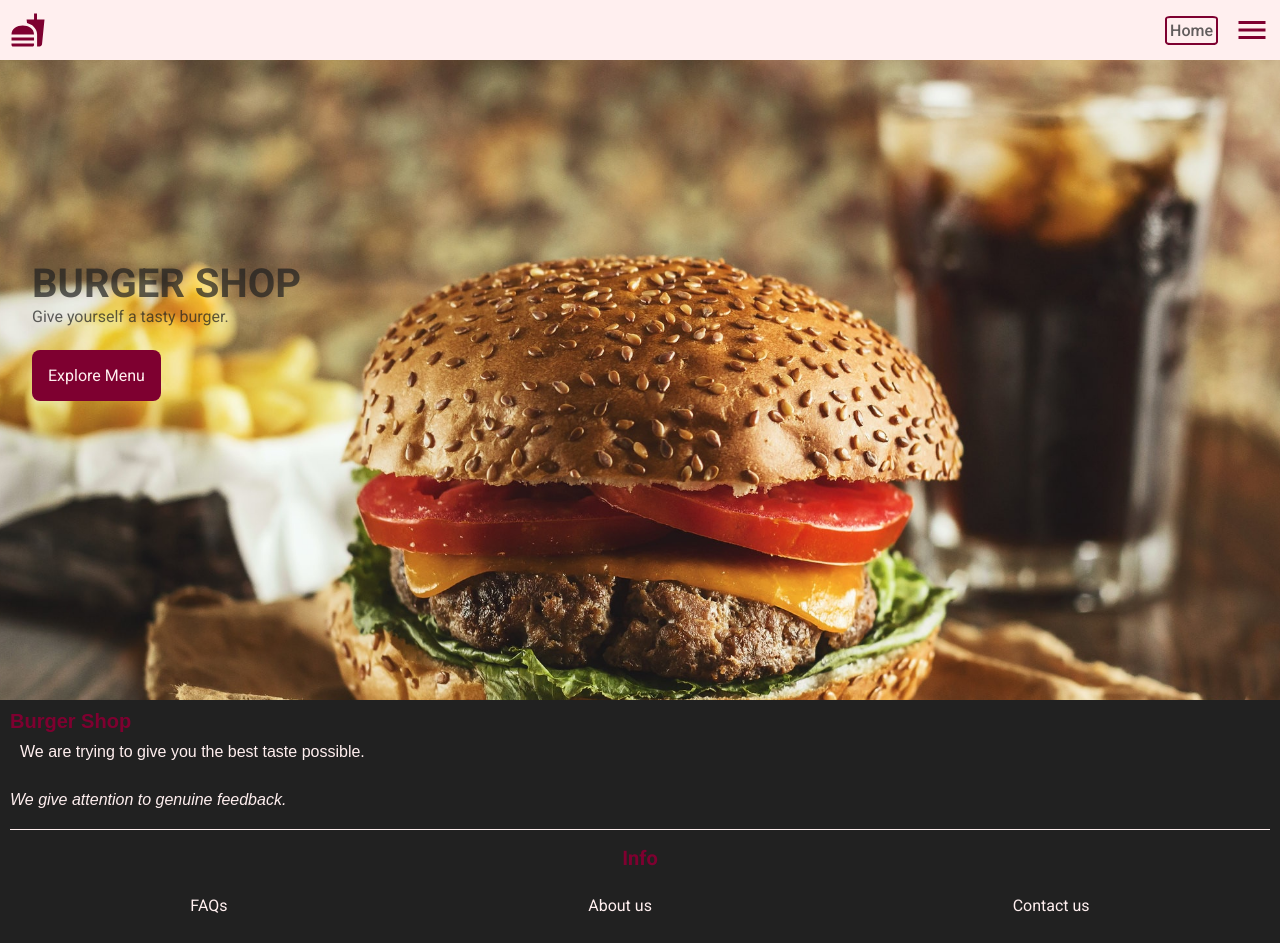
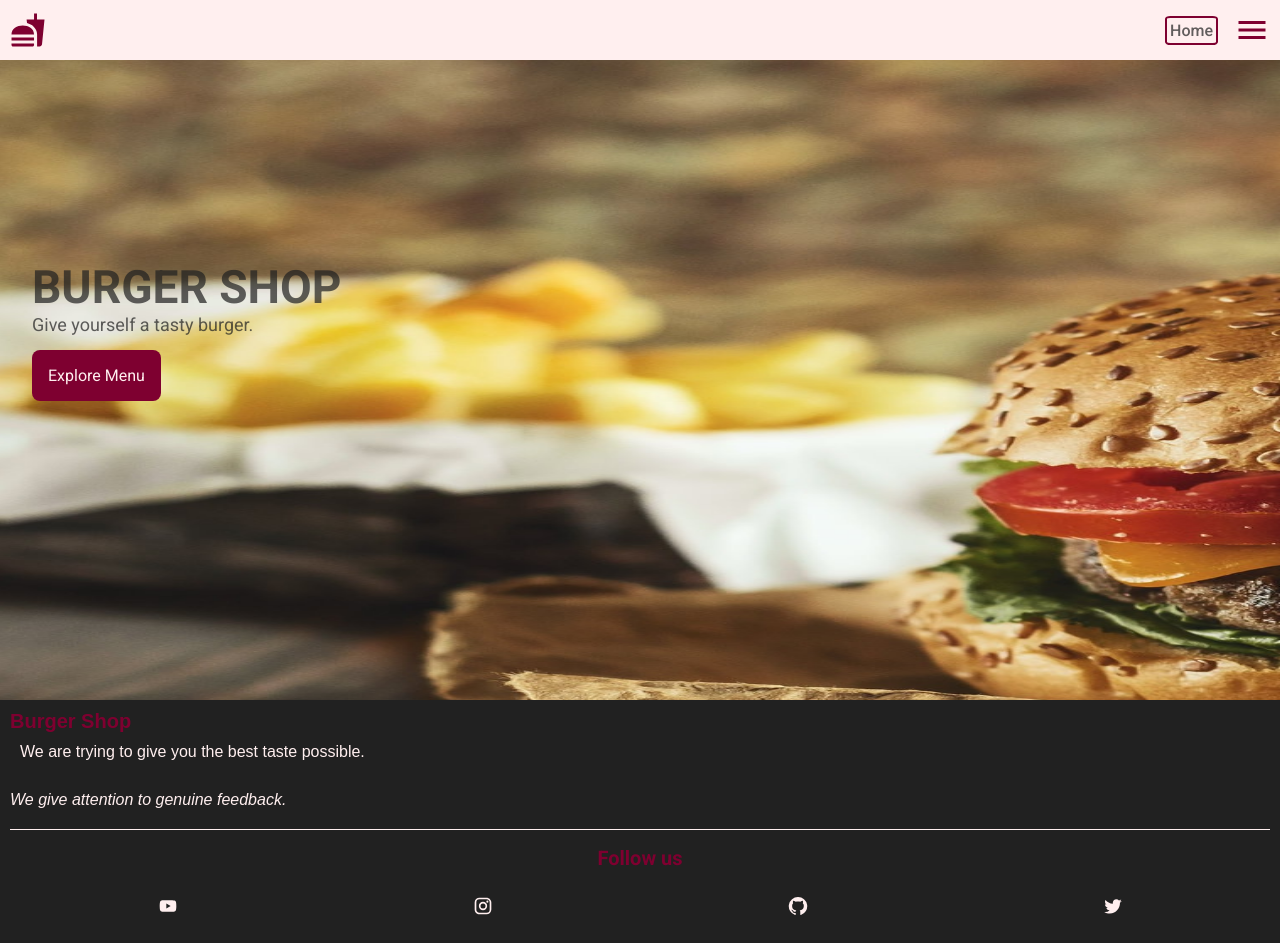
Before and after one commit to LuisCar09/Burger-shop, a React (Create React App) app: page / in a window 1280 px wide. Shown: the top 943 px of the page. Built offline with nearby package versions, Linux system fonts and the light colour scheme.

Commit message:
Fix home section, fix size

```diff
--- a/src/components/Layout/Footer.jsx
+++ b/src/components/Layout/Footer.jsx
@@ -1,4 +1,4 @@
-import React from "react";
+import React, { useState,useEffect } from "react";
 import Stack from '@mui/material/Stack';
 import YouTubeIcon from '@mui/icons-material/YouTube';
 import InstagramIcon from '@mui/icons-material/Instagram';
@@ -8,8 +8,24 @@ import { Link } from "react-router-dom";
 
 const Footer = () => {
     const date = new Date().getFullYear()
+    const [width,setWidth] = useState(window.innerWidth)
 
     const info = ['FAQs','About us', 'Contact us']
+
+    // Función para manejar cambios en el tamaño de la ventana
+    const handlerSize = () => {
+        setWidth(window.innerWidth)
+    }
+
+    // Agregar un event listener cuando el componente se monta
+    useEffect(()=>{
+        window.addEventListener('resize',handlerSize)
+
+        // Limpiar el event listener cuando el componente se desmonta
+        return () => {window.removeEventListener('resize',handlerSize)}
+
+    },[])// El segundo argumento vacío asegura que el efecto se ejecute solo una vez al montar/desmontar el componente
+
     return(
         <footer className="footer">
 
@@ -22,10 +38,8 @@ const Footer = () => {
 
         <aside className="footer__social-media" >
 
-        <h5>Info</h5>
-        <ul>
-            {info.map((inf)=> { return <li><Link>{inf}</Link></li>})}
-        </ul>
+        {width > 720 ? null : <h5>Info</h5>}
+        {width > 720 ? null : <ul>{info.map((inf)=> { return <li><Link>{inf}</Link></li>})}</ul>}
 
 
 
--- a/src/components/home/Home.jsx
+++ b/src/components/home/Home.jsx
@@ -1,7 +1,11 @@
 import React from "react";
 import { Link } from "react-router-dom";
 
+
+
 const Home = () => {
+
+
     return (
         <div className="home">
             <div>
--- a/src/styles/footer.scss
+++ b/src/styles/footer.scss
@@ -66,3 +66,6 @@
 
     }
 }
+@media screen and (max-width:420px) {
+
+}
--- a/src/styles/home.scss
+++ b/src/styles/home.scss
@@ -36,9 +36,43 @@
         z-index: -1;
         position: absolute;
         height: calc(100vh + 5rem);
-        width: calc(100vw + 50px);
+        width: calc(100vw + 5rem);
         top: -3rem;
         left: -3rem;
 
     }
 }
+@media screen and (min-width: 410px) {
+    .home{
+        >div{
+
+            >h1{
+                font-size: 4.6rem;
+            }
+            >p{
+            font-size: 1.8rem;
+            }
+        }
+        &::before{
+            // height: calc(100vh + 10rem);
+            background-size: 260% 100%;
+        }
+    }
+}
+@media screen and (min-width: 425px) {
+    .home{
+        >div{
+
+            >h1{
+                font-size: 4.6rem;
+            }
+            >p{
+            font-size: 1.8rem;
+            }
+        }
+        &::before{
+            // height: calc(100vh + 10rem);
+            background-size: 260% 100%;
+        }
+    }
+}
```
